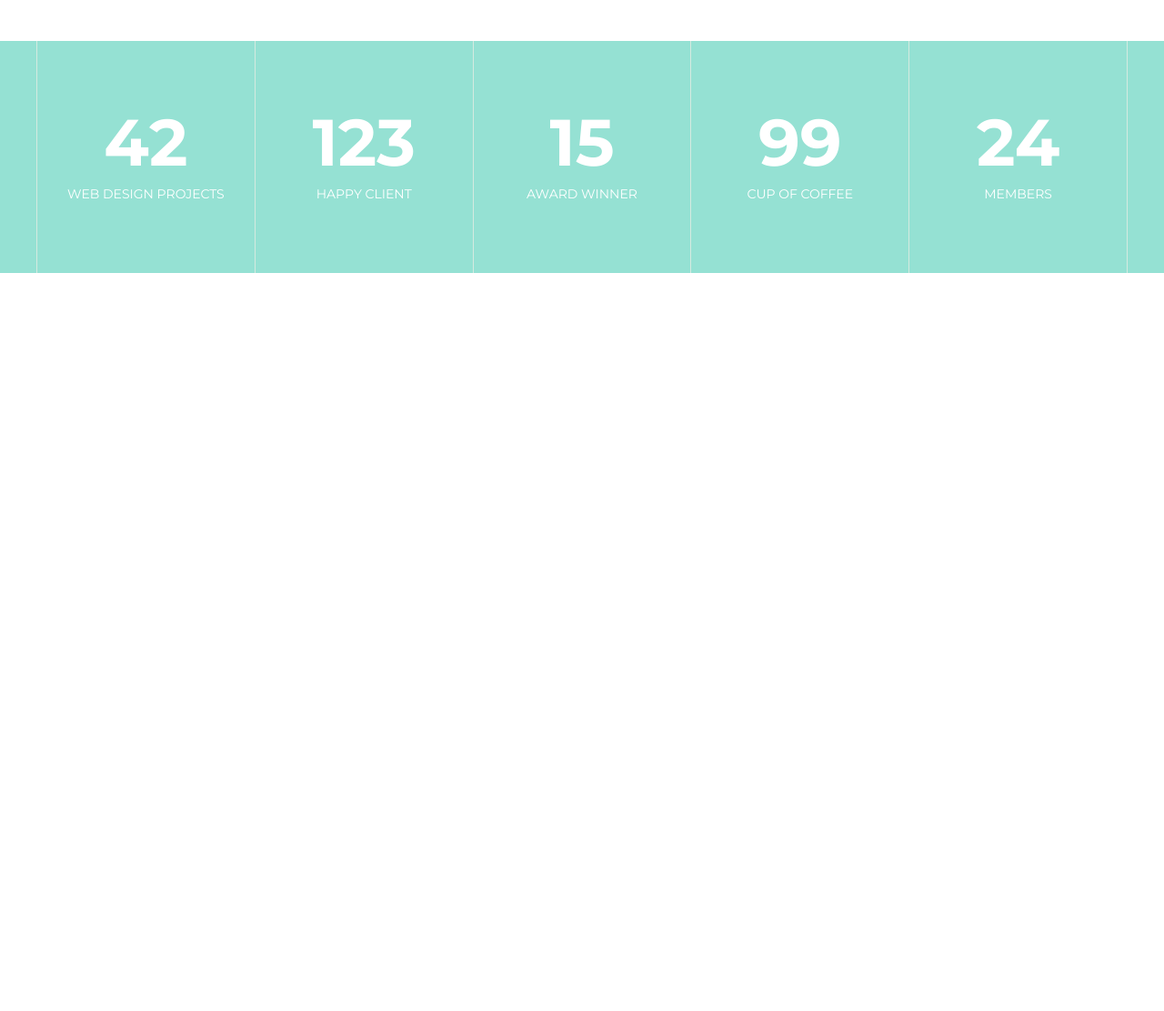
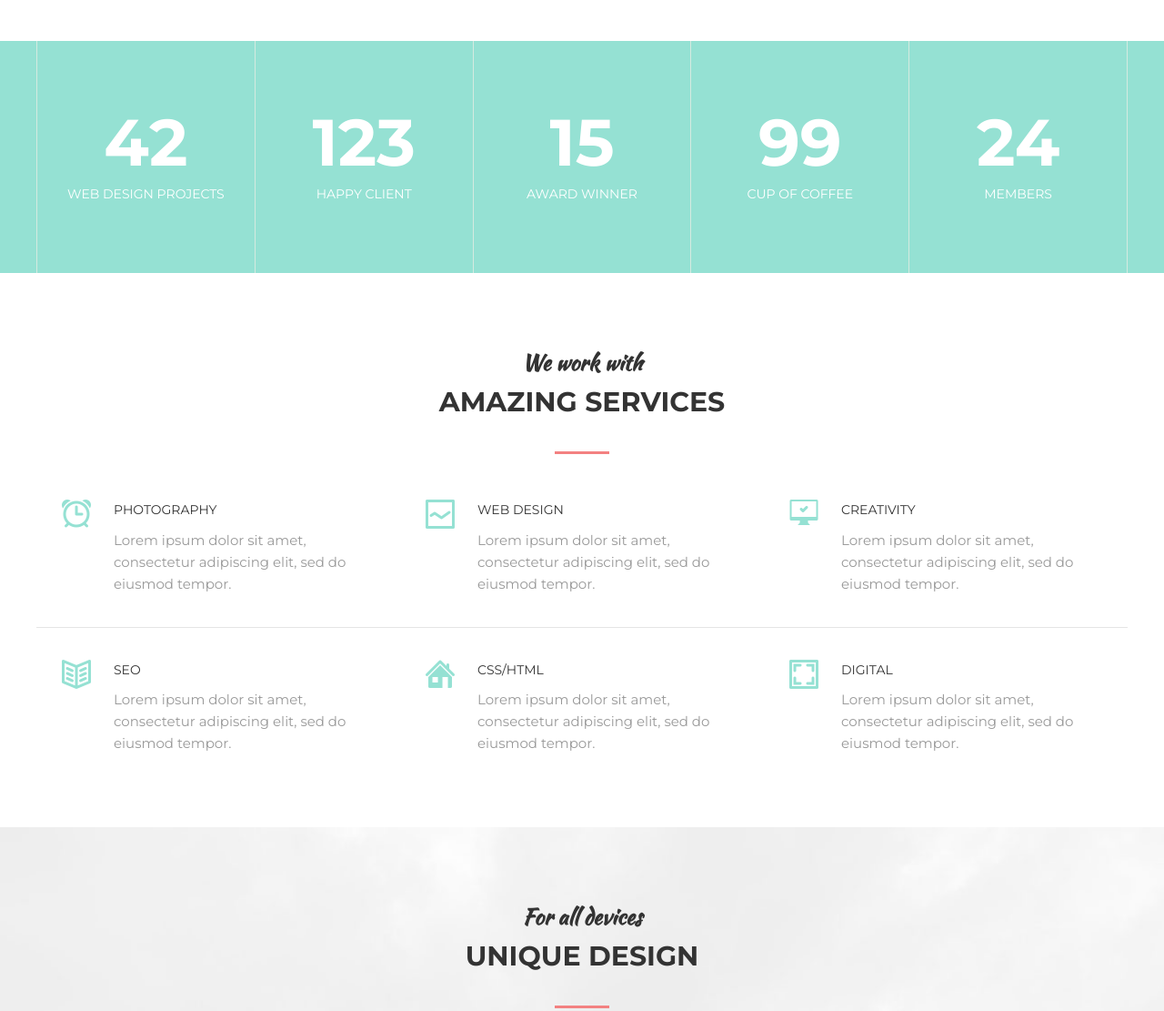
Before and after one commit to Puzino/makeup_mogo, a plain HTML site: page index.html in a window 1280 px wide. Shown: the part 1442-2553 px from the top of the page at 91% size. Before the commit the page ends 1742 px from the top, so only its background shows below. Drawn offline with Linux system fonts and the light colour scheme.

Commit message:
lesson 3

```diff
--- a/assets/css/style.css
+++ b/assets/css/style.css
@@ -4,6 +4,15 @@ body {
     font-size: 15px;
     line-height: 1.6;
     color: #333;
+}
+
+hr {
+    display: block;
+    width: 100%;
+    height: 1px;
+    margin: 35px 0;
+    border: 0;
+    background-color: #e5e5e5;
 }
 
 *,
@@ -219,8 +228,15 @@ h5 {
     padding: 80px 0;
 }
 
+.section--devices {
+    background: url("../img/images/device/device_intro.jpg") no-repeat;
+    --webkit-background-size: cover;
+    background-size: cover;
+    padding-bottom: 0;
+}
+
 .section__header {
-    margin: 0 auto 40px;
+    margin: 0 auto 50px;
     width: 100%;
     max-width: 950px;
     text-align: center;
@@ -339,3 +355,54 @@ h5 {
     font-size: 14px;
     text-transform: uppercase;
 }
+
+/* services */
+.services {
+    display: flex;
+}
+
+.services__item {
+    flex: 1 1 0;
+    padding-left: 85px;
+    padding-right: 35px;
+    position: relative;
+}
+
+.services__icon {
+    position: absolute;
+    top: 0;
+    left: 28px;
+    z-index: 1;
+}
+
+.services__title {
+    margin-bottom: 10px;
+
+    font-size: 14px;
+    color: #333;
+    text-transform: uppercase;
+}
+
+.services__text {
+    font-size: 15px;
+    color: #999;
+}
+
+/* Devices */
+.devices {
+    position: relative;
+    width: 100%;
+    max-width: 600px;
+    margin: 0 auto;
+}
+
+.devices__item {
+    display: block;
+}
+
+.devices__item--iphone {
+    position: absolute;
+    bottom: -80px;
+    right: 0;
+    z-index: 1;
+}
--- a/index.html
+++ b/index.html
@@ -126,5 +126,113 @@
                 </div>
             </div>
         </div>
+
+        <section class="section">
+            <div class="container">
+                <div class="section__header">
+                    <h3 class="section__subtitle">We work with</h3>
+                    <h2 class="section__title">Amazing Services</h2>
+                </div>
+
+                <div class="services">
+                    <div class="services__item">
+                        <img
+                            class="services__icon"
+                            src="assets/img/images/services/icon2.png"
+                            alt=""
+                        />
+
+                        <div class="services__title">Photography</div>
+                        <div class="services__text">
+                            Lorem ipsum dolor sit amet, consectetur adipiscing elit, sed do eiusmod
+                            tempor.
+                        </div>
+                    </div>
+                    <div class="services__item">
+                        <img
+                            class="services__icon"
+                            src="assets/img/images/services/icon1.png"
+                            alt=""
+                        />
+
+                        <div class="services__title">Web Design</div>
+                        <div class="services__text">
+                            Lorem ipsum dolor sit amet, consectetur adipiscing elit, sed do eiusmod
+                            tempor.
+                        </div>
+                    </div>
+                    <div class="services__item">
+                        <img
+                            class="services__icon"
+                            src="assets/img/images/services/icon3.png"
+                            alt=""
+                        />
+
+                        <div class="services__title">Creativity</div>
+                        <div class="services__text">
+                            Lorem ipsum dolor sit amet, consectetur adipiscing elit, sed do eiusmod
+                            tempor.
+                        </div>
+                    </div>
+                </div>
+
+                <hr />
+
+                <div class="services">
+                    <div class="services__item">
+                        <img
+                            class="services__icon"
+                            src="assets/img/images/services/icon4.png"
+                            alt=""
+                        />
+
+                        <div class="services__title">seo</div>
+                        <div class="services__text">
+                            Lorem ipsum dolor sit amet, consectetur adipiscing elit, sed do eiusmod
+                            tempor.
+                        </div>
+                    </div>
+                    <div class="services__item">
+                        <img
+                            class="services__icon"
+                            src="assets/img/images/services/icon5.png"
+                            alt=""
+                        />
+
+                        <div class="services__title">Css/Html</div>
+                        <div class="services__text">
+                            Lorem ipsum dolor sit amet, consectetur adipiscing elit, sed do eiusmod
+                            tempor.
+                        </div>
+                    </div>
+                    <div class="services__item">
+                        <img
+                            class="services__icon"
+                            src="assets/img/images/services/icon6.png"
+                            alt=""
+                        />
+
+                        <div class="services__title">digital</div>
+                        <div class="services__text">
+                            Lorem ipsum dolor sit amet, consectetur adipiscing elit, sed do eiusmod
+                            tempor.
+                        </div>
+                    </div>
+                </div>
+            </div>
+        </section>
+        <section class="section section--devices">
+            <div class="container">
+                <div class="section__header">
+                    <h3 class="section__subtitle">For all devices</h3>
+                    <h2 class="section__title">Unique design</h2>
+                </div>
+
+                <div class="devices">
+                    <img class="devices__item" src="assets/img/images/device/ipad.png" alt="" />
+                    <img class="devices__item  devices__item--iphone" src="/assets/img/images/device/iphone.png" alt="">
+                </div>
+            </div>
+        </section>
     </body>
 </html>
```
Also changed, not shown: assets/img/images/device/device_intro.jpg (added), assets/img/images/device/ipad.png (added), assets/img/images/device/iphone.png (added), assets/img/images/services/icon1.png (added), assets/img/images/services/icon2.png (added), assets/img/images/services/icon3.png (added), assets/img/images/services/icon4.png (added), assets/img/images/services/icon5.png (added), assets/img/images/services/icon6.png (added), 1 other file.
